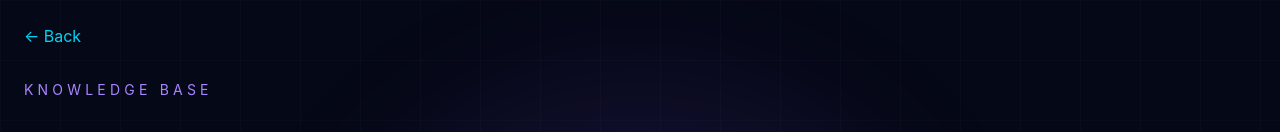
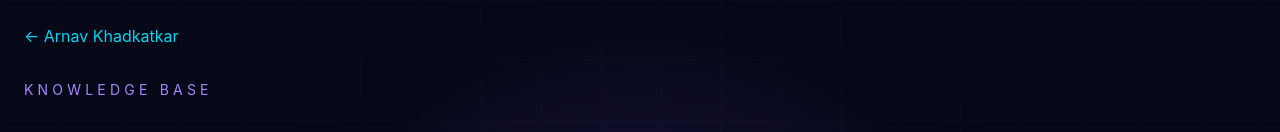
Before and after one commit to ArnavKh/arnav.khadkatkar.com, a React (Vite) app: page /projects in a window 1280 px wide. Shown: the top 132 px of the page. Built offline with nearby package versions, Linux system fonts and the light colour scheme.

Commit message:
Repeated change for other pages

```diff
--- a/src/pages/Lab.tsx
+++ b/src/pages/Lab.tsx
@@ -6,7 +6,7 @@ export default function Lab() {
     <div className="min-h-screen bg-slate-950 text-white">
       <div className="mx-auto max-w-7xl px-8 py-8">
         <Link to="/" className="mb-6 inline-block text-cyan-400 hover:text-cyan-300">
-          ← Back
+          ← Arnav Khadkatkar
         </Link>
 
         <motion.div
--- a/src/pages/Projects.tsx
+++ b/src/pages/Projects.tsx
@@ -44,7 +44,7 @@ export default function Projects() {
           to="/"
           className="text-cyan-400 transition-colors hover:text-cyan-300"
         >
-          ← Back
+          ← Arnav Khadkatkar
         </Link>
       </div>
 
--- a/src/pages/Timeline.tsx
+++ b/src/pages/Timeline.tsx
@@ -6,7 +6,7 @@ export default function Timeline() {
     <div className="min-h-screen bg-slate-950 text-white">
       <div className="mx-auto max-w-7xl px-8 py-8">
         <Link to="/" className="mb-6 inline-block text-cyan-400 hover:text-cyan-300">
-          ← Back
+          ← Arnav Khadkatkar
         </Link>
 
         <motion.div
```
